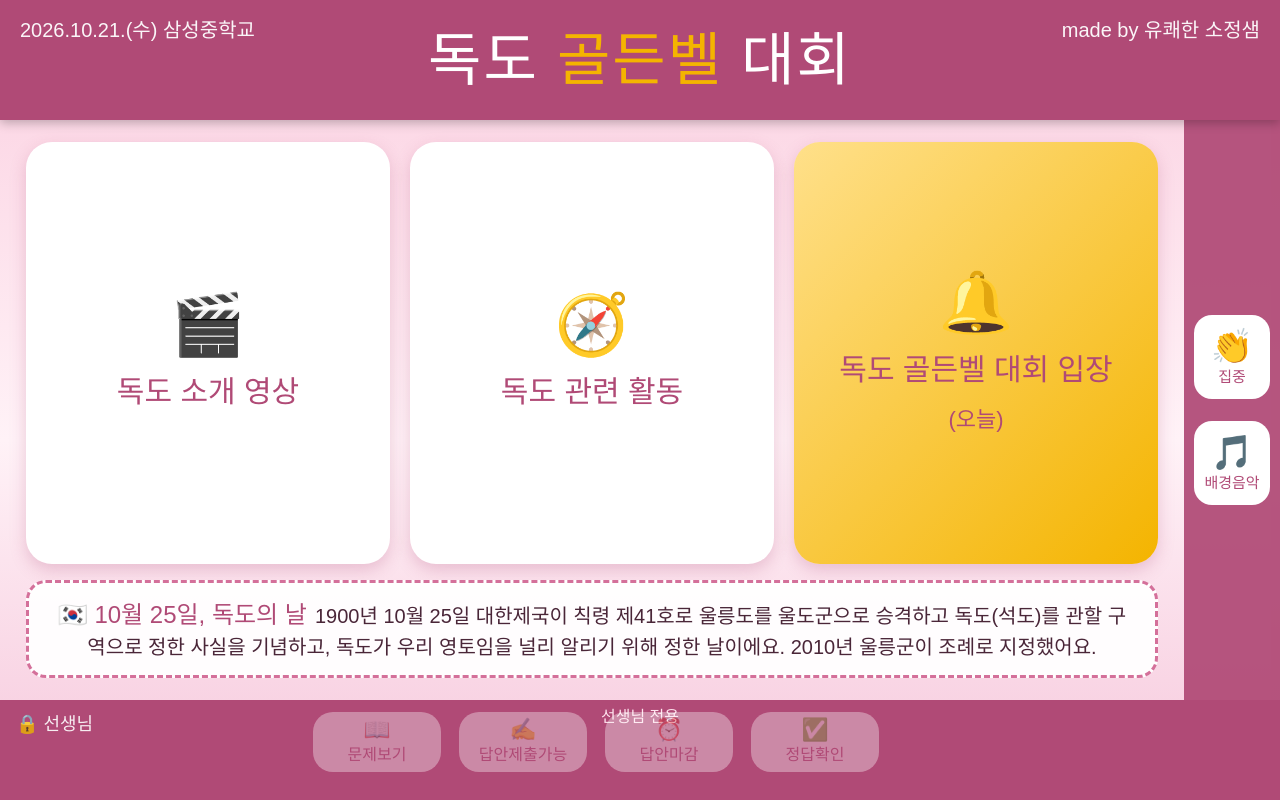
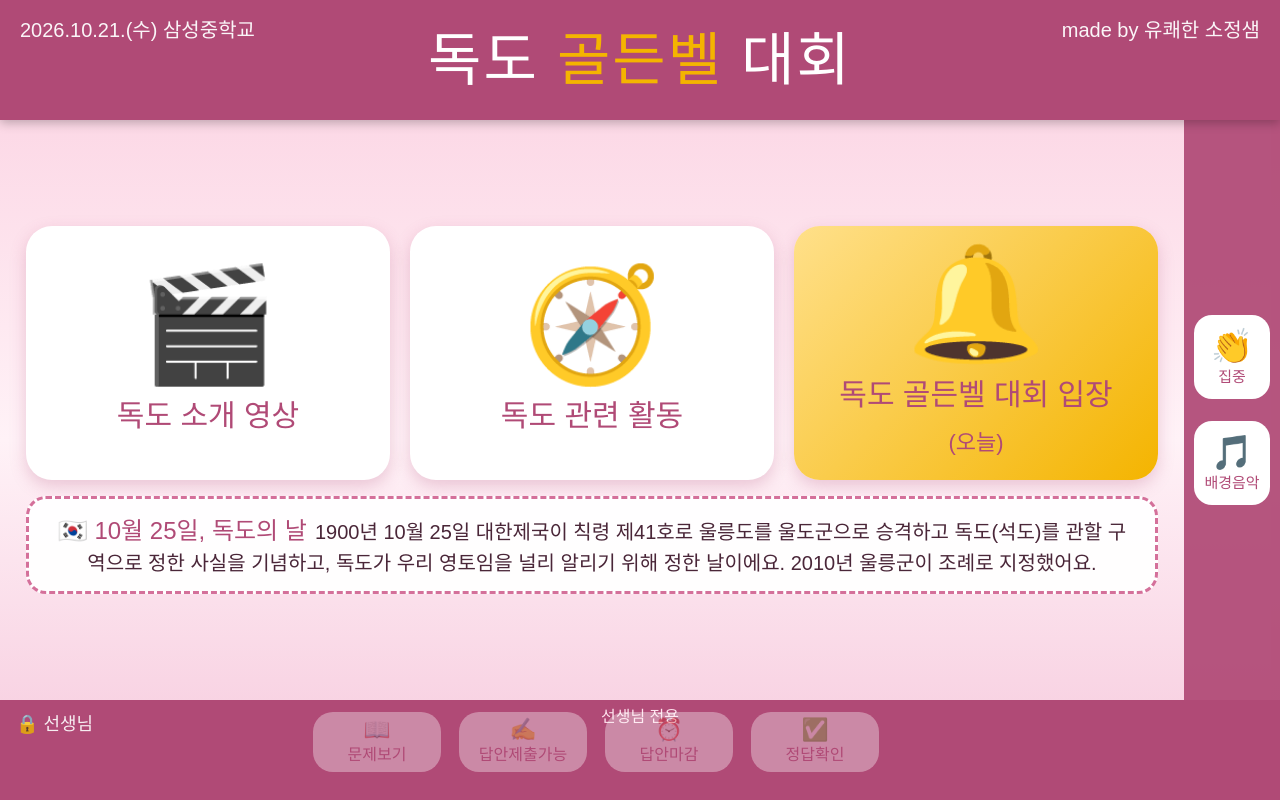
Before and after one commit to emerald3326-oss/emerald3326-oss.github.io, a plain HTML site: page dokdo-goldenbell/index.html in a window 1280 px wide. Drawn offline with Linux system fonts and the light colour scheme.

Commit message:
첫 화면 그림 아이콘 확대, 흰 바탕 카드는 내용에 맞게 축소
Co-Authored-By: Claude Sonnet 5.5 <noreply@anthropic.com>
Claude-Session: https://claude.ai/code/session_01VhGYExVNz31amFiVPAxMuu

```diff
--- a/dokdo-goldenbell/index.html
+++ b/dokdo-goldenbell/index.html
@@ -44,19 +44,19 @@ button{font-family:inherit;cursor:pointer;border:0}
 @keyframes fade{from{opacity:0;transform:translateY(8px)}to{opacity:1;transform:none}}
 .back{background:#fff;border-radius:14px;padding:8px 16px;font:400 20px var(--f-menu);color:var(--navy);margin-bottom:14px;box-shadow:0 2px 6px rgba(0,0,0,.15)}
 
-#v-home.on{display:flex;flex-direction:column;height:100%}
-#v-home .menu{height:auto;flex:1;min-height:230px}
+#v-home.on{display:flex;flex-direction:column;justify-content:center;height:100%}
+#v-home .menu{height:auto;flex:0 0 auto;min-height:0}
 .dday{margin-top:16px;background:#fffffff0;border:3px dashed var(--sea);border-radius:20px;padding:12px 22px;font:400 20px/1.55 var(--f-school);color:var(--ink);text-align:center}
 .dday b{font:400 24px var(--f-menu);color:var(--navy);margin-right:8px}
 .menu{display:grid;grid-template-columns:repeat(3,1fr);gap:20px;height:calc(100% - 4px);min-height:300px}
 .card{background:#fff;border-radius:26px;box-shadow:0 6px 16px rgba(176,74,118,.25);display:flex;flex-direction:column;
-  align-items:center;justify-content:center;gap:12px;font:400 30px var(--f-round);color:var(--navy);padding:18px;text-align:center;word-break:keep-all}
-.card .em{font-size:60px;line-height:1}
+  align-items:center;justify-content:center;gap:10px;font:400 30px var(--f-round);color:var(--navy);padding:22px 14px 24px;text-align:center;word-break:keep-all}
+.card .em{font-size:112px;line-height:1}
 .card:active{transform:scale(.97)}
 .card.gold{background:linear-gradient(135deg,#ffe08a,#f4b400)}
 .sub{display:grid;grid-template-columns:repeat(2,minmax(220px,360px));gap:22px;justify-content:center;margin-top:20px}
 .sub .card{font:400 30px var(--f-sub);min-height:240px}
-.sub .card .em{font-size:56px}
+.sub .card .em{font-size:96px}
 h2{font:400 32px var(--f-round);margin:6px 0 12px;color:var(--navy)}
 
 /* ===== 골든벨 ===== */
```
